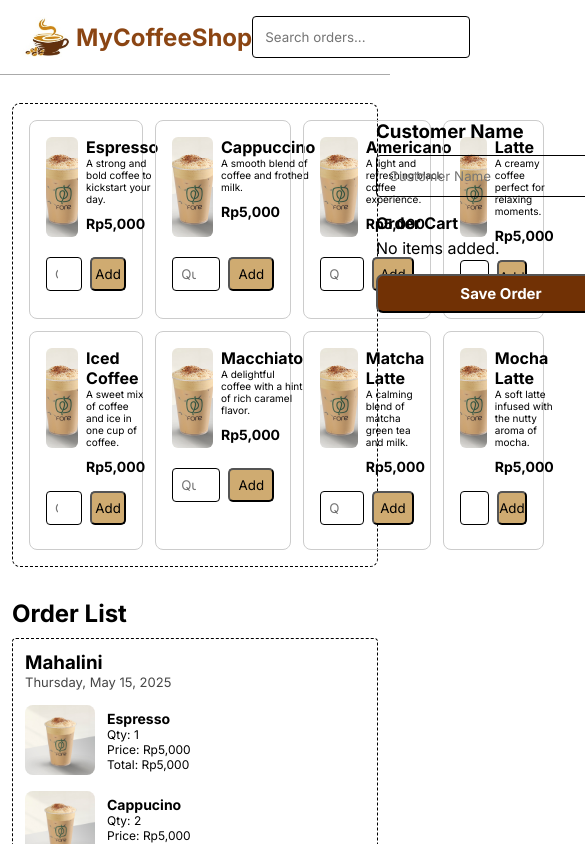
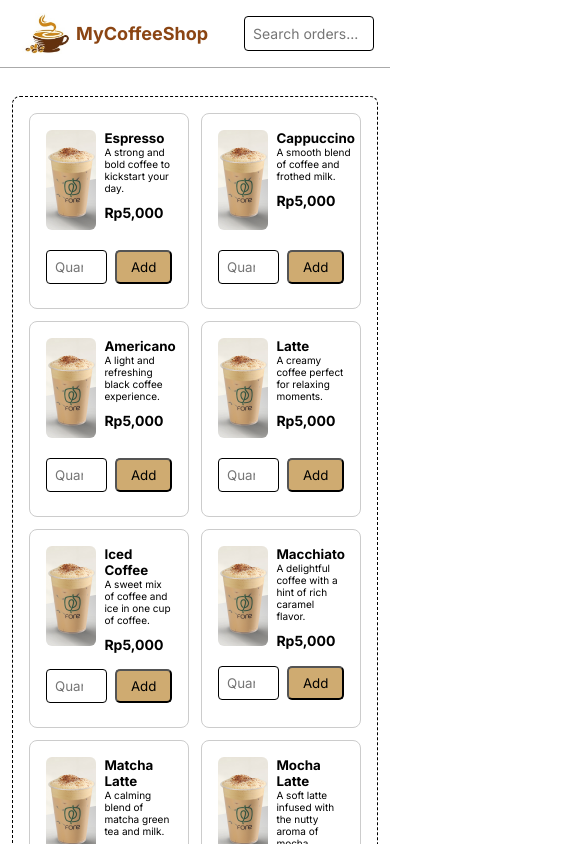
Before and after one commit to rivonnywulandari/mycoffeeshop, a React (Vite) app: page / in a window 390 px wide. Shown: the top 844 px of the page, 585 px wide, since content can reach past the window. Built offline with nearby package versions, Linux system fonts and the light colour scheme.

Commit message:
update style.css

```diff
--- a/src/styles/style.css
+++ b/src/styles/style.css
@@ -458,10 +458,145 @@ textarea {
   font-family: "Inter", sans-serif;
 }
 
+@media only screen and (max-width: 500px) {
+
+  .order-app-header h2 {
+  margin: 8px 0;
+  flex: 1;
+  color: saddlebrown;
+  font-size: large;
+}
+  .order-search input {
+    max-width: 130px;
+    padding: 8px;
+    font-size: 14px;
+    border-radius: 4px;
+    border: 1px solid black;
+  }
+
+  .orders-list {
+    grid-template-columns: 1fr 1fr;
+  }
+
+  .order-input {
+  max-width: 100%;
+  margin: 0 auto 48px;
+  border: 1px dashed black;
+  padding: 16px;
+  /* margin: 14px 0; */
+  border-radius: 8px;
+  margin-bottom: 32px;
+  display: block;
+}
+
+  .menu-grid {
+  display: grid;
+  grid-template-columns: repeat(2, 1fr);
+  gap: 12px;
+}
+
+.menu-product-description h4 {
+  font-size: smaller;
+}
+
+.customer-input {
+  min-width: 50px;
+  margin-top: 15px;
+  margin-left: 0px;
+}
+
+.customer-input-name {
+  width: 100%;
+  margin-bottom: 1rem;
+}
+
+.customer-input h4 {
+  margin-bottom: 5px;
+}
+
+.customer-cart {
+  display: flex;
+  align-items: center;
+  margin-bottom: 1rem;
+  border: 1px solid #ccc;
+  border-radius: 8px;
+  padding: 0.5rem;
+}
+
+.customer-cart img {
+  width: 70px;
+  height: 70px;
+  object-fit: cover;
+  border-radius: 6px;
+  margin-right: 0.5rem;
+}
+
+.customer-cart-description {
+  flex: 1;
+}
+
+.customer-cart-description p {
+  margin: 0.25rem 0;
+  font-size: 12px;
+}
+
+.customer-cart-quantity {
+  display: flex;
+  align-items: center;
+  gap: 0.5rem;
+}
+
+.increment-cart-button {
+  padding: 5px;
+  font-family: "Inter", sans-serif;
+  background-color: #cfab71;
+  border-radius: 5px;
+}
+.decrement-cart-button {
+  padding: 5px;
+  font-family: "Inter", sans-serif;
+  background-color: #cfab71;
+  border-radius: 5px;
+}
+
+.customer-cart-quantity p {
+  margin: 0.25rem 0;
+  font-size: 14px;
+}
+
+.delete-cart-button {
+  margin-left: 140px;
+  padding: 5px;
+  font-family: "Inter", sans-serif;
+  background-color: #713105;
+  border-radius: 5px;
+}
+
+.customer-cart-grand-total {
+  margin-top: 1rem;
+}
+
+.save-order-button {
+  width: 100%;
+  margin-top: 1rem;
+  padding: 8px;
+  font-family: "Inter", sans-serif;
+  background-color: #713105;
+  color: white;
+  border-radius: 7px;
+  font-weight: bold;
+  font-size: 15px;
+}
+
+
+
+}
+
 @media only screen and (min-width: 500px) {
   .orders-list {
     grid-template-columns: 1fr 1fr;
   }
+
 }
 
 @media only screen and (min-width: 800px) {
```
